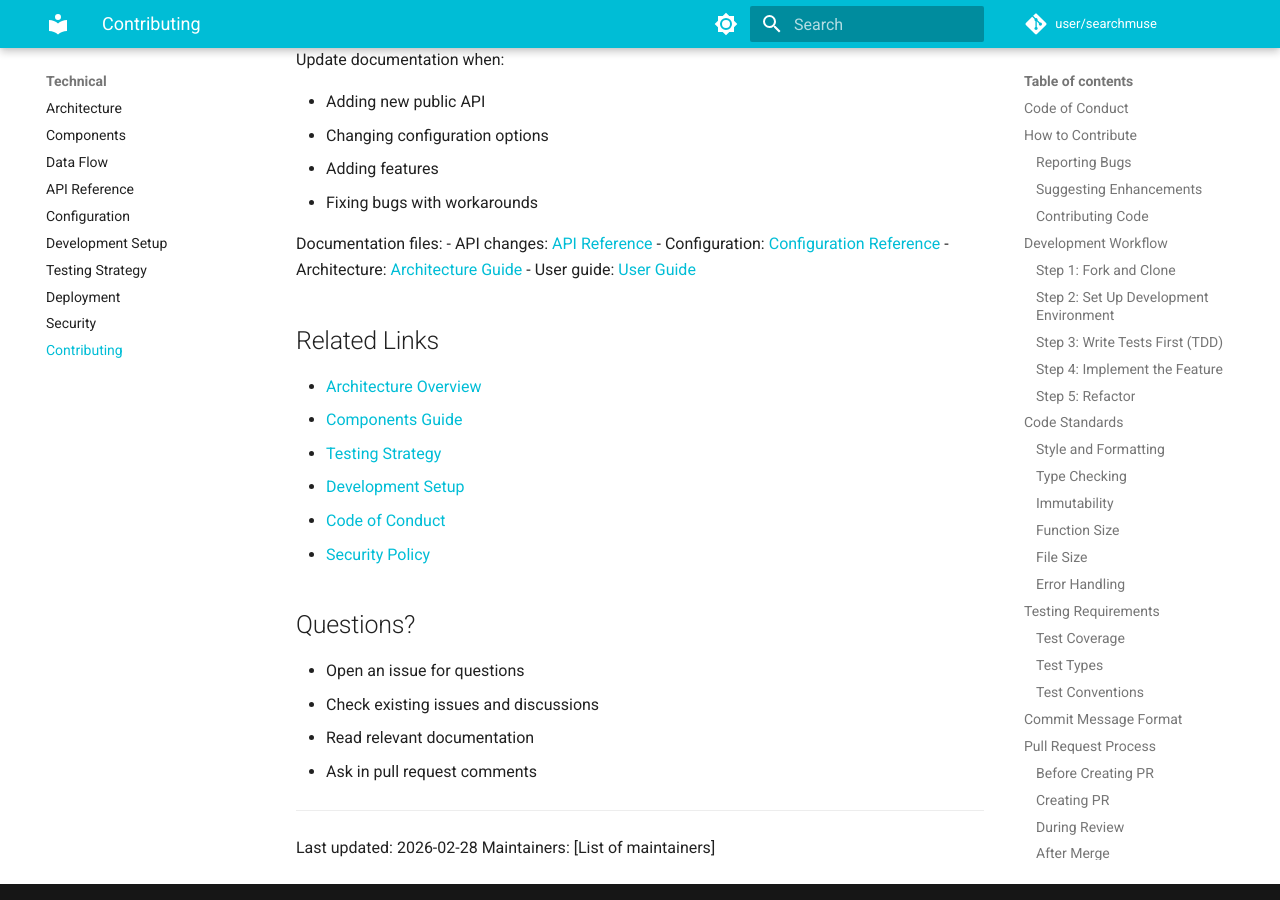
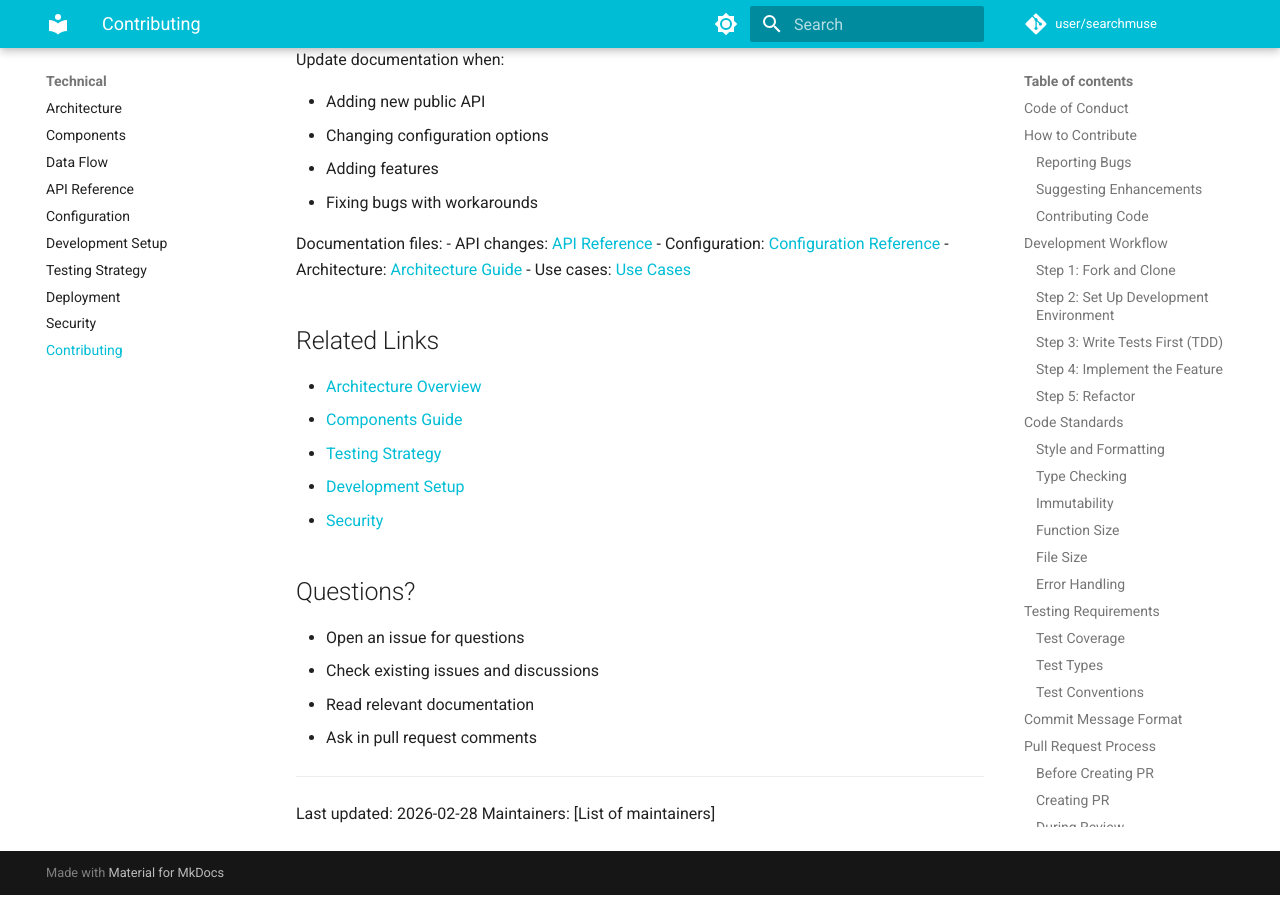
Before and after one commit to fedcal/SearchMuse, an MkDocs documentation site: the page built from docs/002_technical/010_contributing.md, in a window 1280 px wide and 900 px high, scrolled down 11431 px. Built offline with MkDocs 1.6.1 and Material for MkDocs 9.7.7, drawn with Linux system fonts in a browser that asks for light colours; comment, search, counter and statistics services are not loaded.

Commit message:
fix(docs): remove broken links causing mkdocs strict build failure
Replaced references to non-existent user-guide.md, faq.md,
troubleshooting.md, CODE_OF_CONDUCT.md and SECURITY.md with
links to existing documentation pages.

```diff
--- a/docs/002_technical/010_contributing.md
+++ b/docs/002_technical/010_contributing.md
@@ -553,7 +553,7 @@ Documentation files:
 - API changes: [API Reference](004_api-reference.md)
 - Configuration: [Configuration Reference](005_configuration-reference.md)
 - Architecture: [Architecture Guide](001_architecture.md)
-- User guide: [User Guide](../001_functional/user-guide.md)
+- Use cases: [Use Cases](../001_functional/002_use-cases.md)
 
 ## Related Links
 
@@ -561,8 +561,7 @@ Documentation files:
 - [Components Guide](002_components.md)
 - [Testing Strategy](007_testing-strategy.md)
 - [Development Setup](006_development-setup.md)
-- [Code of Conduct](CODE_OF_CONDUCT.md)
-- [Security Policy](SECURITY.md)
+- [Security](009_security.md)
 
 ## Questions?
 
```
Also changed, not shown: docs/000_index.md (+2 -3 lines).
